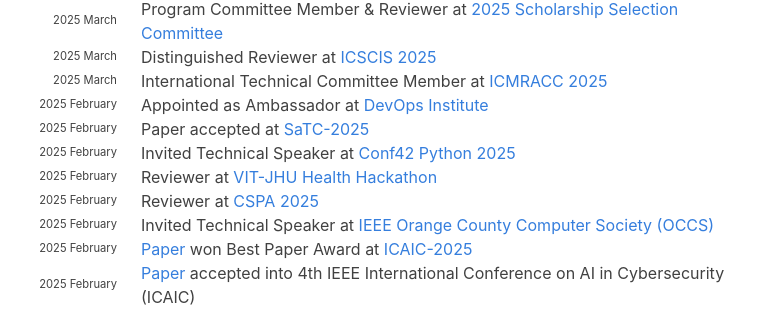
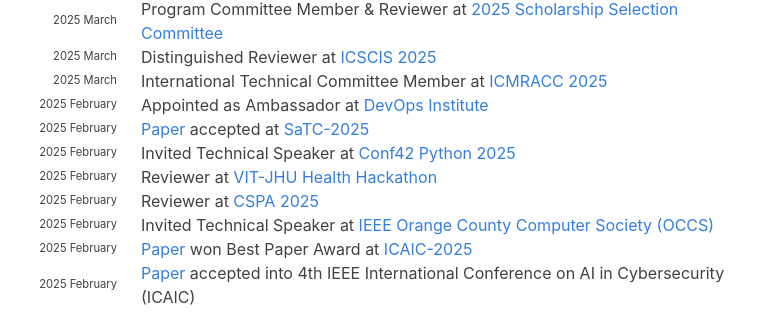
Before and after one commit to hariharanragothaman/hariharanragothaman.github.io, a Jekyll site: the page built from index.md, in a window 1280 px wide and 900 px high, scrolled down 2020 px. Shown: the part 141-453 px from the top of the window, without its empty margins (191-969 px from the left). Built offline with Jekyll 4.4.1, drawn with Linux system fonts in a browser that asks for light colours; nearby versions of some CDN libraries; some web fonts are replaced; some of the changed lines change nothing that is shown.

Commit message:
Polishes and Updates

```diff
--- a/_data/news.yaml
+++ b/_data/news.yaml
@@ -244,7 +244,7 @@
 
 - year: 2025
   year-extra: February
-  description: Paper accepted at <a href="https://satcconf.com/"> SaTC-2025</a>
+  description: <a href="https://ieeexplore.ieee.org/document/1113731">Paper</a> accepted at <a href="https://satcconf.com/"> SaTC-2025</a>
 
 - year: 2025
   year-extra: February
```
